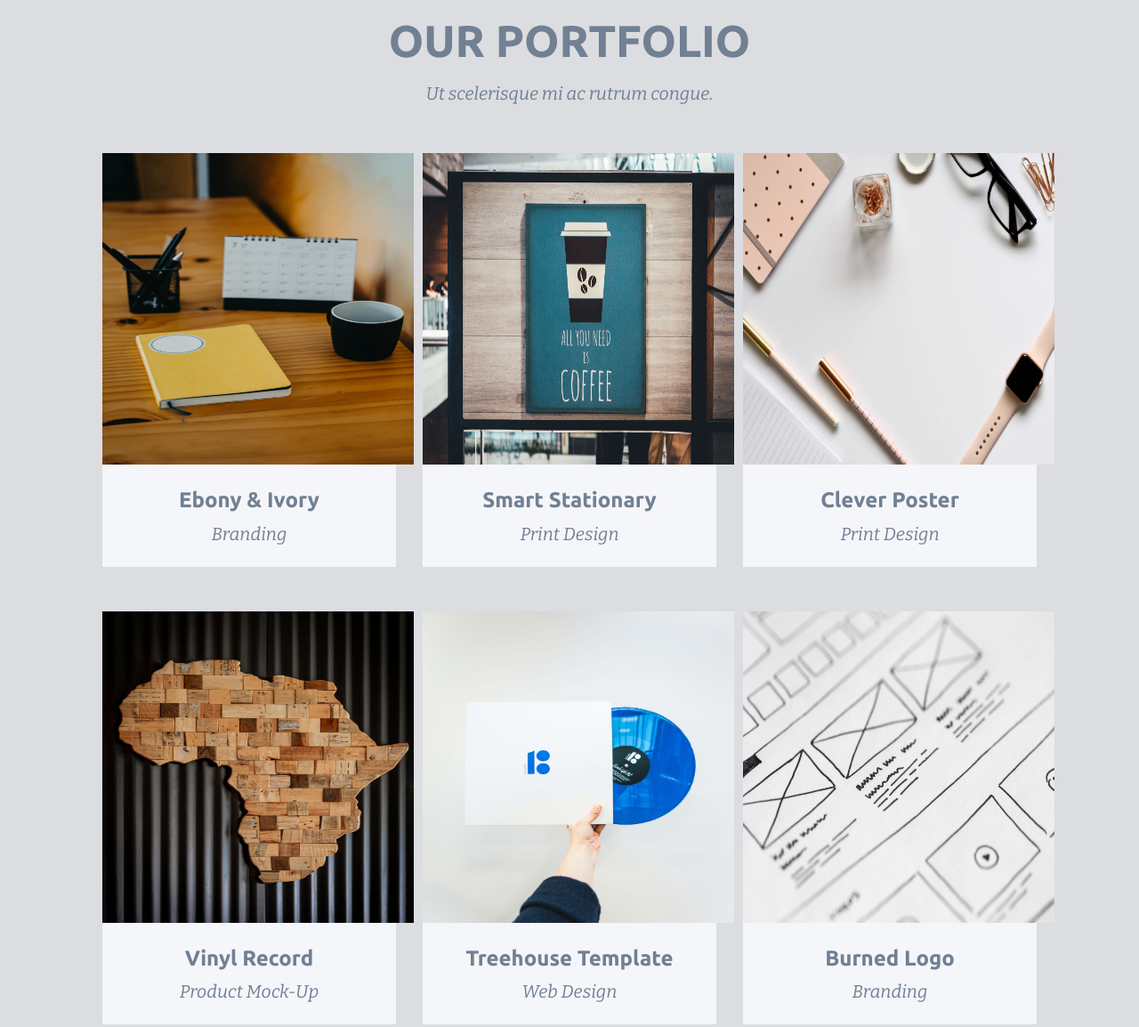
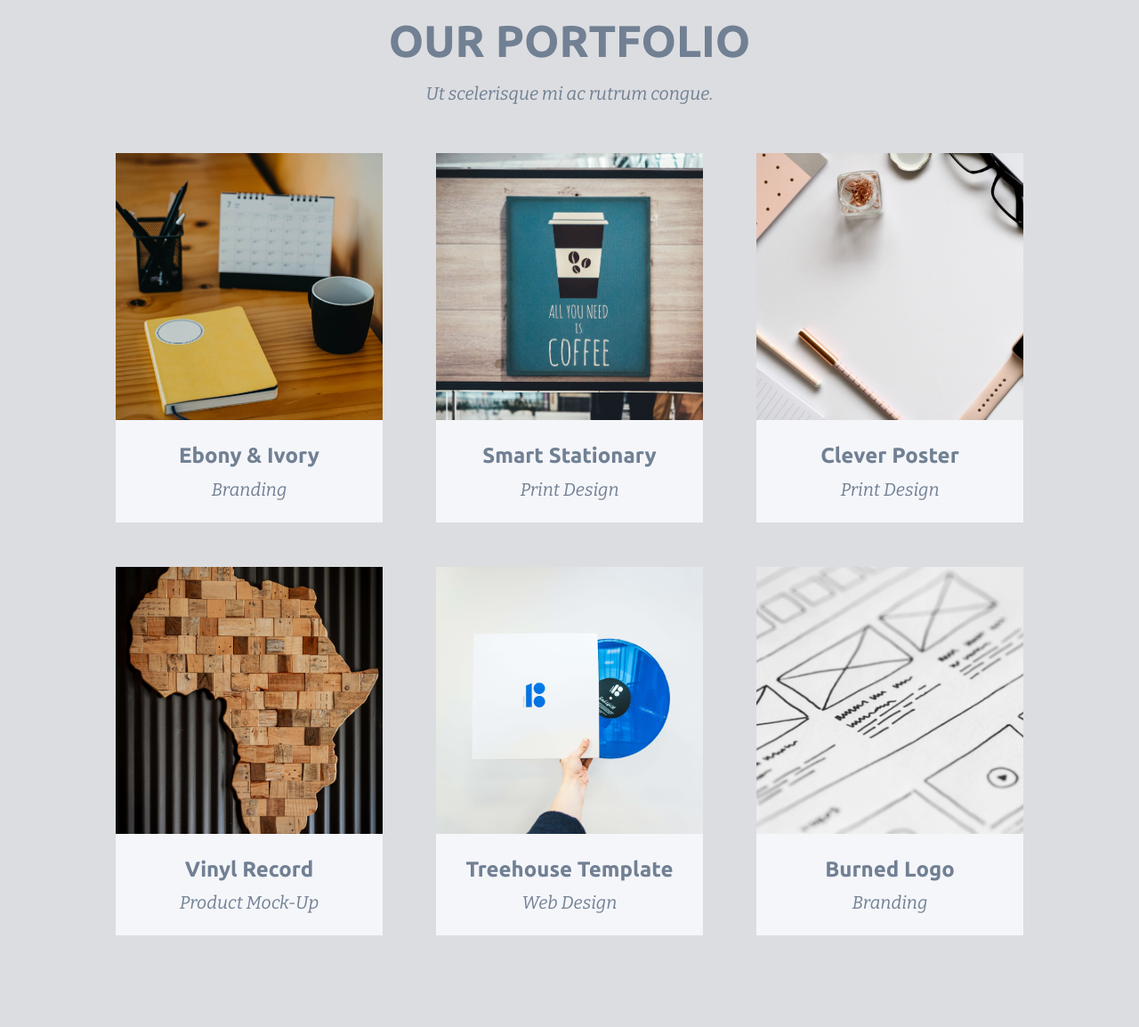
Before and after one commit to KevinKaluzny/zad-4, a website: page index.html in a window 1280 px wide. Shown: the part 1663-2817 px from the top of the page at 89% size. Drawn offline with nearby package versions, Linux system fonts and the light colour scheme; a web font is replaced by a local one.

Commit message:
Make html responsive

```diff
--- a/index.html
+++ b/index.html
@@ -39,22 +39,23 @@
             <p>Ut scelerisque mi ac rutrum congue.</p>
 
             <div class="row">
-                <div class="box col-4">
+                <div class="box col-sm-12 col-lg-4">
                     <i class="fa-solid fa-basket-shopping"></i>
                     <h3>E-Commerce</h3>
                     <p>Praesent in leo facilisis leo convallis euismod. Lorem ipsum dolor sit amet, consectetur adipiscing elit. Vivamus vel eleifend.</p>
                 </div>
-                <div class="box col-4">
+                <div class="box col-sm-12 col-lg-4">
                     <i class="fa-solid fa-laptop"></i>
                     <h3>Responsive Web</h3>
                     <p>Praesent in leo facilisis leo convallis euismod. Lorem ipsum dolor sit amet, consectetur adipiscing elit. Vivamus vel eleifend.</p>
                 </div>
-                <div class="box col-4">
+                <div class="box col-sm-12 col-lg-4">
                     <i class="fa-solid fa-unlock-keyhole"></i>
                     <h3>Web Security</h3>
                     <p>Praesent in leo facilisis leo convallis euismod. Lorem ipsum dolor sit amet, consectetur adipiscing elit. Vivamus vel eleifend.</p>
                 </div>
             </div>
+        </div>
     </section>
 
     <section class="portfolio">
@@ -63,57 +64,54 @@
             <p>Ut scelerisque mi ac rutrum congue.</p>
 
             <div class="row">
-                <div class="box col-4">
+                <div class="box col-sm-12 col-md-6 col-lg-4">
                     <div class="photocontainer">
-                        <img src="images\pexels-anna-tarazevich-4985338.jpg">
+                        <img src="images\pexels-anna-tarazevich-4985338.jpg" alt="">
                     </div>
                     <div class="description">
-                        <h3>Ebony & Ivory</h3>
+                        <h3>Ebony &amp; Ivory</h3>
                         <p>Branding</p>
                     </div>
                 </div>
-                <div class="box col-4">
+                <div class="box col-sm-12 col-md-6 col-lg-4">
                     <div class="photocontainer">
-                        <img src="images\pexels-iselene-kei-borromeo-marzan-1827548.jpg">
+                        <img src="images\pexels-iselene-kei-borromeo-marzan-1827548.jpg" alt="">
                     </div>
                     <div class="description">
                         <h3>Smart Stationary</h3>
                         <p>Print Design</p>
                     </div>
                 </div>
-                <div class="box col-4">
+                <div class="box col-sm-12 col-md-6 col-lg-4">
                     <div class="photocontainer">
-                        <img src="images\pexels-jess-bailey-designs-876467.jpg">
+                        <img src="images\pexels-jess-bailey-designs-876467.jpg" alt="">
                     </div>
                     <div class="description">
                         <h3>Clever Poster</h3>
                         <p>Print Design</p>
                     </div>
                 </div>
-            </div>
-
-            <div class="row">
-                <div class="box col-4">
+                <div class="box col-sm-12 col-md-6 col-lg-4">
                     <div class="photocontainer">
-                        <img src="images\pexels-magda-ehlers-2660262.jpg">
+                        <img src="images\pexels-magda-ehlers-2660262.jpg" alt="">
                     </div>
                     <div class="description">
                         <h3>Vinyl Record</h3>
                         <p>Product Mock-Up</p>
                     </div>
                 </div>
-                <div class="box col-4">
+                <div class="box col-sm-12 col-md-6 col-lg-4">
                     <div class="photocontainer">
-                        <img src="images\pexels-marlene-leppänen-1925099.jpg">
+                        <img src="images\pexels-marlene-leppänen-1925099.jpg" alt="">
                     </div>
                     <div class="description">
                         <h3>Treehouse Template</h3>
                         <p>Web Design</p>
                     </div>
                 </div>
-                <div class="box col-4">
+                <div class="box col-sm-12 col-md-6 col-lg-4">
                     <div class="photocontainer">
-                        <img src="images\pexels-picjumbocom-196645.jpg">
+                        <img src="images\pexels-picjumbocom-196645.jpg" alt="">
                     </div>
                     <div class="description">
                         <h3>Burned Logo</h3>
@@ -129,10 +127,10 @@
             <p>© Copyright 2014 FreebiesXpress.com</p>
 
             <ul>
-                <li><a class="rounded-button" href="#"><i class="fa-brands fa-twitter"></i></a></li>
-                <li><a class="rounded-button" href="#"><i class="fa-brands fa-facebook-f"></i></a></li>
-                <li><a class="rounded-button" href="#"><i class="fa-brands fa-pinterest-p"></i></a></li>
-                <li><a class="rounded-button" href="#"><i class="fa-brands fa-google-plus-g"></i></a></li>
+                <li><a class="rounded-button" href="#"><i class="fa-brands fa-twitter"></i>Twitter</a></li>
+                <li><a class="rounded-button" href="#"><i class="fa-brands fa-facebook-f"></i>Facebook</a></li>
+                <li><a class="rounded-button" href="#"><i class="fa-brands fa-pinterest-p"></i>Pinterest</a></li>
+                <li><a class="rounded-button" href="#"><i class="fa-brands fa-google-plus-g"></i>Google Plus</a></li>
             </ul>
         </div>
     </footer>
--- a/sass/style.scss
+++ b/sass/style.scss
@@ -155,20 +155,24 @@ header button {
     background: $color-five;
 }
 
-.portfolio .photocontainer {
-    padding: 0
+.portfolio .box {
+    margin-bottom: 50px;
 }
 
 .portfolio img {
-    width: 350px;
-    height: 350px;
+    width: 300px;
+    height: 300px;
+    object-fit: cover;
     display: block;
+    margin: auto;
 }
 
 .portfolio .description {
     background: $color-four;
     text-align: center;
     padding: 20px;
+    width: 300px;
+    margin: auto;
 }
 
 .portfolio h3, .portfolio .description p {
@@ -217,6 +221,20 @@ footer a {
     justify-content: center;
     align-items: center;
     border-radius: 50%;
+    margin: 3px;
+    font-size: 0;
+}
+
+footer i {
     font-size: 22px;
-    margin: 3px;
 }
+
+/* Media */
+
+@media (max-width: 767px) {
+
+}
+
+@media (min-width: 768px) and (max-width: 991px) {
+
+}
```
Also changed, not shown: css/style.css, 1 other file.
